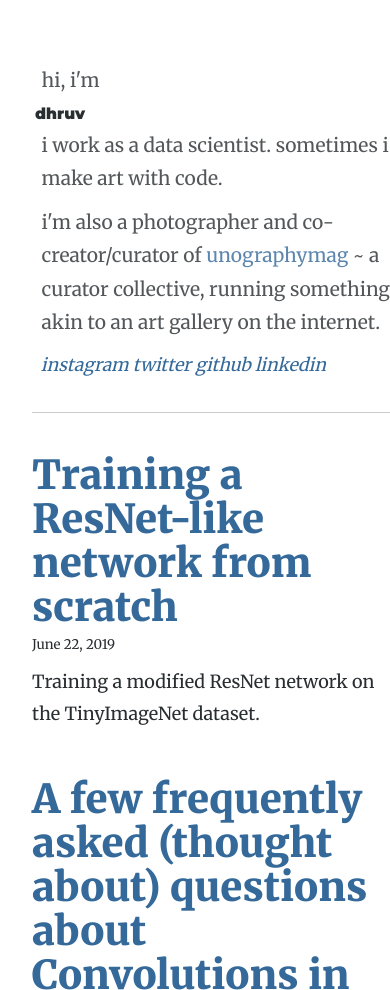
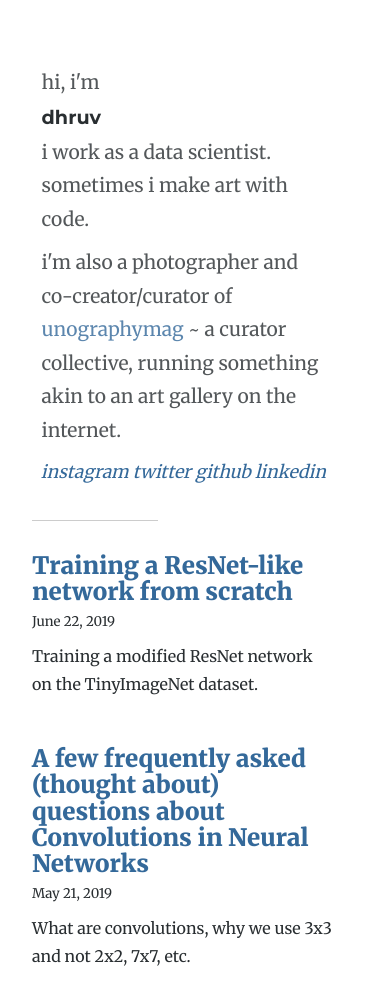
Before and after one commit to unography/personal-blog, a Gatsby site: page / in a window 390 px wide. Shown: the top 990 px of the page. Built offline with nearby package versions, Linux system fonts and the light colour scheme; Gatsby itself is replaced by a stand-in of ours; some packages are replaced by stand-ins of ours.

Commit message:
css change for mobile

```diff
--- a/src/css/bio.css
+++ b/src/css/bio.css
@@ -30,7 +30,10 @@ p.self {
 @media only screen and (max-width: 950px) {
 
     h1.rootHeader {
+        margin-top: 0px;
         margin-bottom: 0.5em;
-        margin-left: 0.2em;
+        margin-left: 0.5em;
+        font-size: 1.2em;
+        font-weight: bold;
     }
 }
--- a/src/css/index.css
+++ b/src/css/index.css
@@ -29,4 +29,12 @@ hr {
     hr {
         margin-bottom: 2em;
     }
+
+    p.indexBlogPara {
+        font-size: 1em;
+    }
+
+    h2.indexBlogTitle {
+        font-size: 1.5em;
+    }
 }
--- a/src/css/layout.css
+++ b/src/css/layout.css
@@ -24,8 +24,9 @@ a:hover {
 @media only screen and (max-width: 950px) {
     .layout {
         padding-left: 0.5em;
-        padding-right: 0;
+        /* padding-right: 0.5em; */
         margin-top: 1.5em;
         margin-left: 1.5em;
+        margin-right: 1.5em;
     }
 }
--- a/src/templates/blog-post.css
+++ b/src/templates/blog-post.css
@@ -58,6 +58,7 @@ code.language-text {
   .blogContent {
     margin: 0;
     padding: 0;
+    font-size: 1em;
   }
 
   .gatsby-highlight {
@@ -66,6 +67,7 @@ code.language-text {
 
   h1.blogTitle {
     margin-top: 0;
+    font-size: 2em;
 
   }
 
@@ -73,5 +75,8 @@ code.language-text {
     padding: 0;
   }
 
+  li {
+    margin-left: 1em;
+  }
 
 }
```
